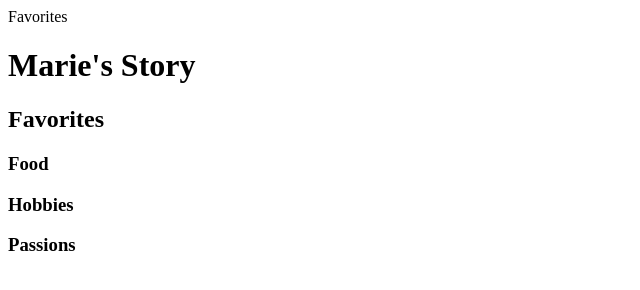
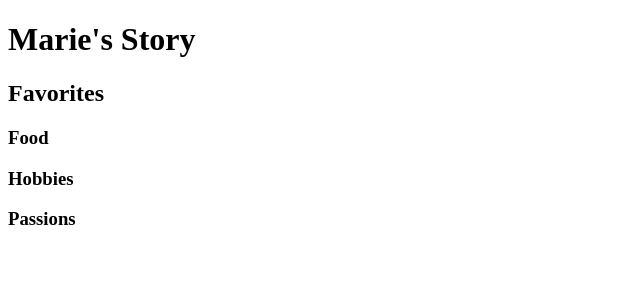
Before and after one commit to adroit22h/html-me-something, a plain HTML site: page index.html in a window 1280 px wide. Shown: the whole page, without its empty margins (0-640 px from the left). Drawn offline with Linux system fonts and the light colour scheme.

```diff
--- a/index.html
+++ b/index.html
@@ -4,7 +4,7 @@
     <title>Marie's Story</title>
 </head>
 <body>
-    <div>Favorites</div>
+
     <h1>Marie's Story</h1>
     <h2>Favorites</h2>
     <h3>Food</h3>
```
